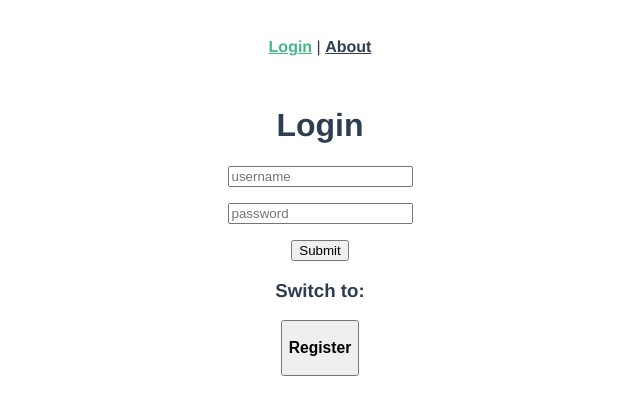
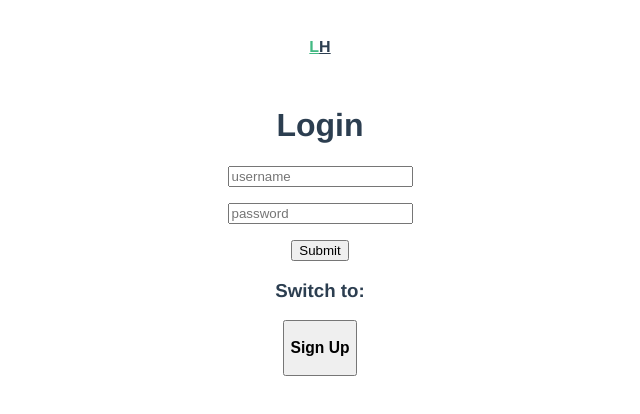
Before and after one commit to markliu22/WhoGotNext, a Vue app in the folder client/: page / in a window 1280 px wide. Shown: the top 414 px of the page, without its empty margins (320-960 px from the left). Built offline with nearby package versions, Linux system fonts and the light colour scheme.

Commit message:
save cookie and redirect done

```diff
--- a/client/package.json
+++ b/client/package.json
@@ -9,6 +9,7 @@
   "dependencies": {
     "axios": "^0.21.1",
     "core-js": "^3.6.5",
+    "js-cookie": "^2.2.1",
     "vue": "^3.0.0",
     "vue-router": "^4.0.0-0"
   },
--- a/client/src/App.vue
+++ b/client/src/App.vue
@@ -1,7 +1,7 @@
 <template>
   <div id="nav">
-    <router-link to="/">Login</router-link> |
-    <router-link to="/about">About</router-link>
+    <router-link to="/">L</router-link>
+    <router-link to="/myhome">H</router-link>
   </div>
   <router-view />
 </template>
--- a/client/src/router/index.js
+++ b/client/src/router/index.js
@@ -1,6 +1,6 @@
 import { createRouter, createWebHistory } from "vue-router";
 import Landing from "../views/Landing.vue";
-import About from "../views/About.vue";
+import MyHome from "../views/MyHome.vue";
 
 const routes = [
   {
@@ -9,12 +9,12 @@ const routes = [
     component: Landing,
   },
   {
-    path: "/about",
-    name: "About",
+    path: "/myhome",
+    name: "MyHome",
     // route level code-splitting
     // this generates a separate chunk (about.[hash].js) for this route
     // which is lazy-loaded when the route is visited.
-    component: About,
+    component: MyHome,
   },
 ];
 
--- a/client/src/views/Landing.vue
+++ b/client/src/views/Landing.vue
@@ -1,7 +1,7 @@
 <template>
   <div class="landing">
     <h1 v-if="login">Login</h1>
-    <h1 v-else>Register</h1>
+    <h1 v-else>Sign Up</h1>
     <form class="login-form" @submit.prevent="handleSubmit">
       <p>
         <input type="text" v-model="username" placeholder="username" />
@@ -17,7 +17,7 @@
     </form>
     <h3>Switch to:</h3>
     <button @click="login = !login">
-      <h3 v-if="login">Register</h3>
+      <h3 v-if="login">Sign Up</h3>
       <h3 v-else>Login</h3>
     </button>
   </div>
@@ -26,6 +26,7 @@
 <script>
 // @ is an alias to /src
 const axios = require("axios");
+const cookie = require("js-cookie");
 
 export default {
   name: "Login",
@@ -37,33 +38,44 @@ export default {
       login: true,
       username: "",
       password: "",
+      token: "",
     };
   },
   methods: {
-    handleSubmit() {
+    async handleSubmit() {
       // change from fixed link
-      // console.log(this.username);
-      // console.log(this.password);
       const user = {
         username: this.username,
         password: this.password,
       };
       if (this.login) {
-        axios
-          .post("http://localhost:5000/api/login", user)
-          .then((response) => console.log(response))
-          .catch((error) => console.log(error));
+        const res = await fetch("http://localhost:5000/api/login", {
+          method: "POST",
+          headers: {
+            "Content-type": "application/json",
+          },
+          body: JSON.stringify(user),
+        });
+
+        const data = await res.json();
+        // console.log(data.token);
+        cookie.set("token", data.token);
+        this.$router.push("http://localhost:8080/myhome");
       } else {
-        axios
-          .post("http://localhost:5000/api/signup", user)
-          .then((response) => console.log(response))
-          .catch((error) => console.log(error));
+        const res = await fetch("http://localhost:5000/api/signup", {
+          method: "POST",
+          headers: {
+            "Content-type": "application/json",
+          },
+          body: JSON.stringify(user),
+        });
+
+        const data = await res.json();
+        // console.log(data.token);
+        cookie.set("token", data.token);
+        this.$router.push("http://localhost:8080/myhome");
       }
     },
-    // handleForm() {
-    //   const oldState = this.login;
-    //   this.login = !oldState;
-    // },
   },
 };
 </script>
```
Also changed, not shown: client/src/views/MyHome.vue (renamed from client/src/views/About.vue), 1 other file (tests, documents, lock files or other folders).
